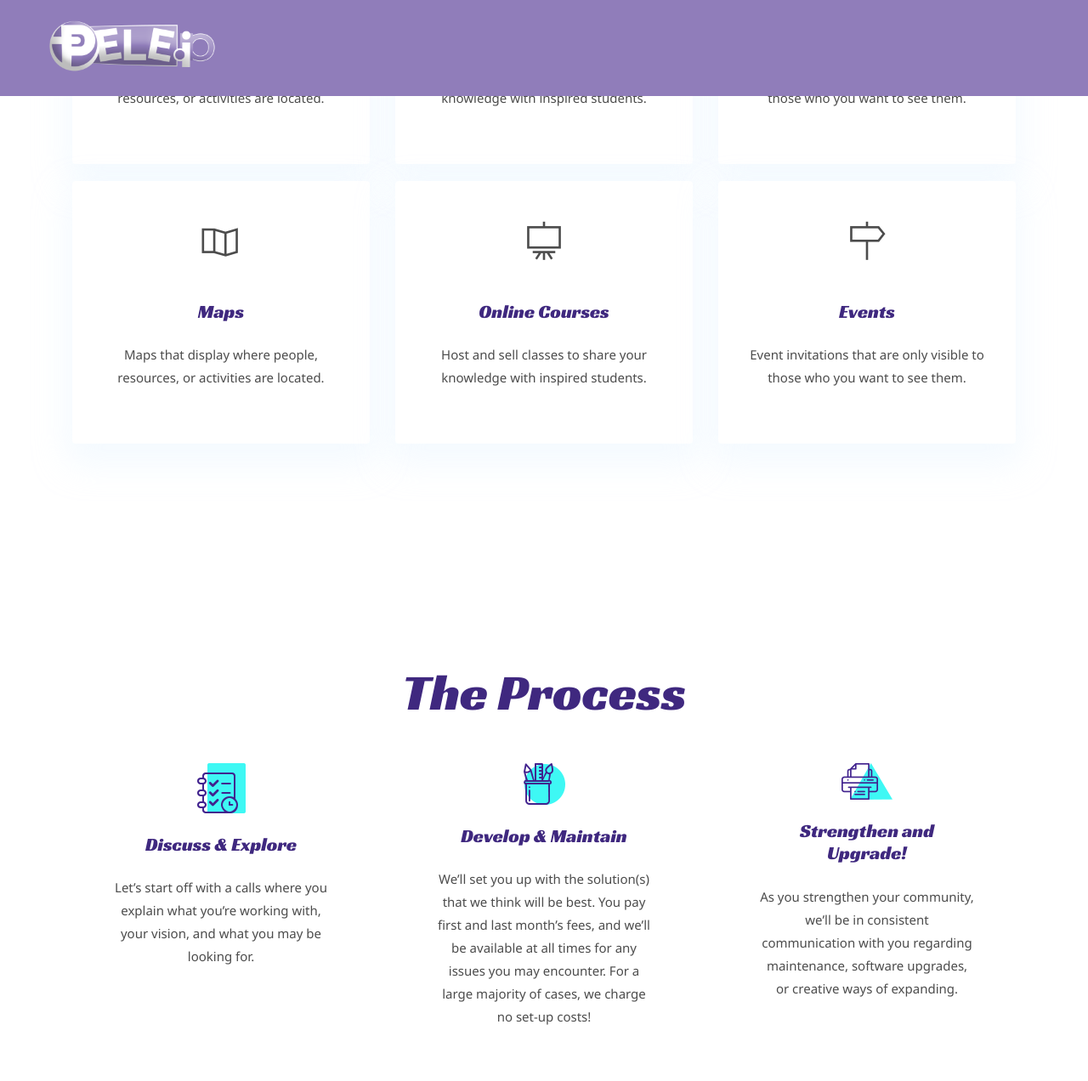
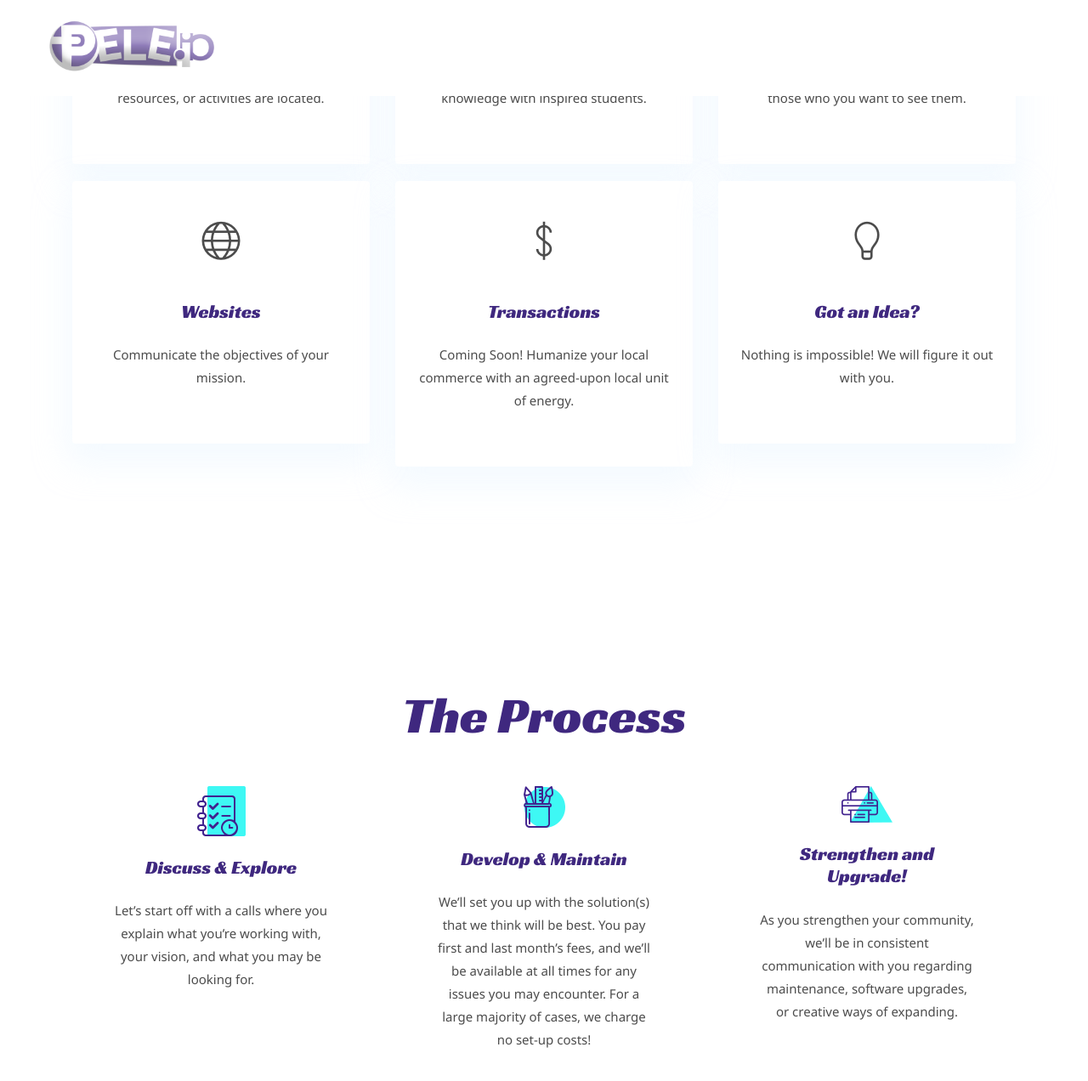
Before and after one commit to PELEIO/strengthen, a Jekyll site: the page built from index.html, in a window 1280 px wide and 1400 px high, scrolled down 2085 px. Shown: the top 1272 px of the window at 85% size. Built offline with Jekyll 4.4.1, drawn with Linux system fonts in a browser that asks for light colours.

Commit message:
styles and settings

```diff
--- a/_data/settings.yml
+++ b/_data/settings.yml
@@ -121,21 +121,21 @@ services:
     active: # Add true to select section
   }
 - {
-    name: Maps,
-    icon: ti-map,
-    description: 'Maps that display where people, resources, or activities are located.',
+    name: Websites,
+    icon: ti-world,
+    description: 'Communicate the objectives of your mission.',
     active: # Add true to select section
   }
 - {
-    name: Online Courses,
-    icon: ti-blackboard,
-    description: 'Host and sell classes to share your knowledge with inspired students.',
+    name: Transactions,
+    icon: ti-money,
+    description: 'Coming Soon! Humanize your local commerce with an agreed-upon local unit of energy.',
     active: # Add true to select section
   }
 - {
-    name: Events,
-    icon: ti-direction,
-    description: 'Event invitations that are only visible to those who you want to see them.',
+    name: Got an Idea?,
+    icon: ti-light-bulb,
+    description: 'Nothing is impossible! We will figure it out with you.',
     active: # Add true to select section
   }
 
--- a/assets/style.css
+++ b/assets/style.css
@@ -621,7 +621,8 @@ blockquote > p {
   padding: 20px 30px;
   transition: .3s ease; }
   .navigation.nav-bg {
-    background-color: #907DBA;
+        text-align: center;
+    background-color: #FFFFFF;
     padding: 5px 40px; }
     @media (max-width: 991px) {
       .navigation.nav-bg {
```
